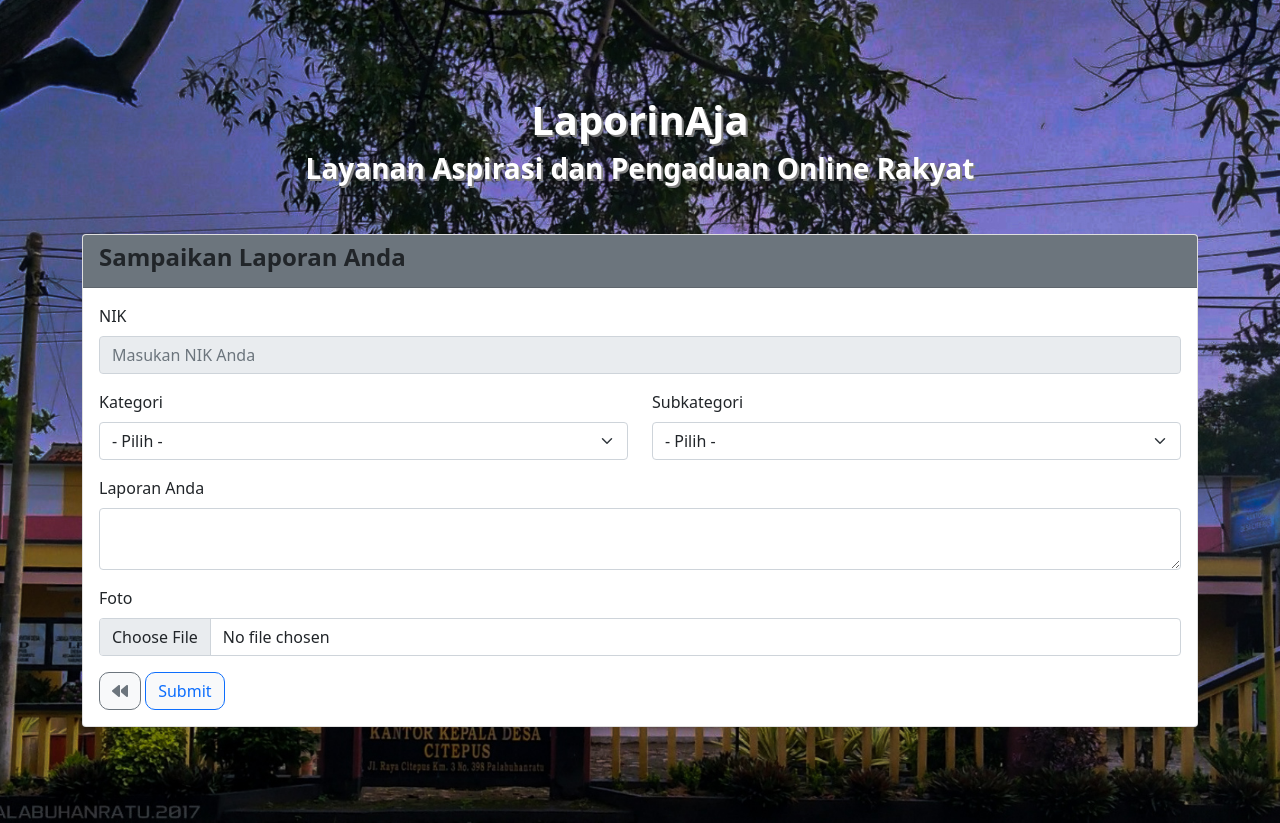
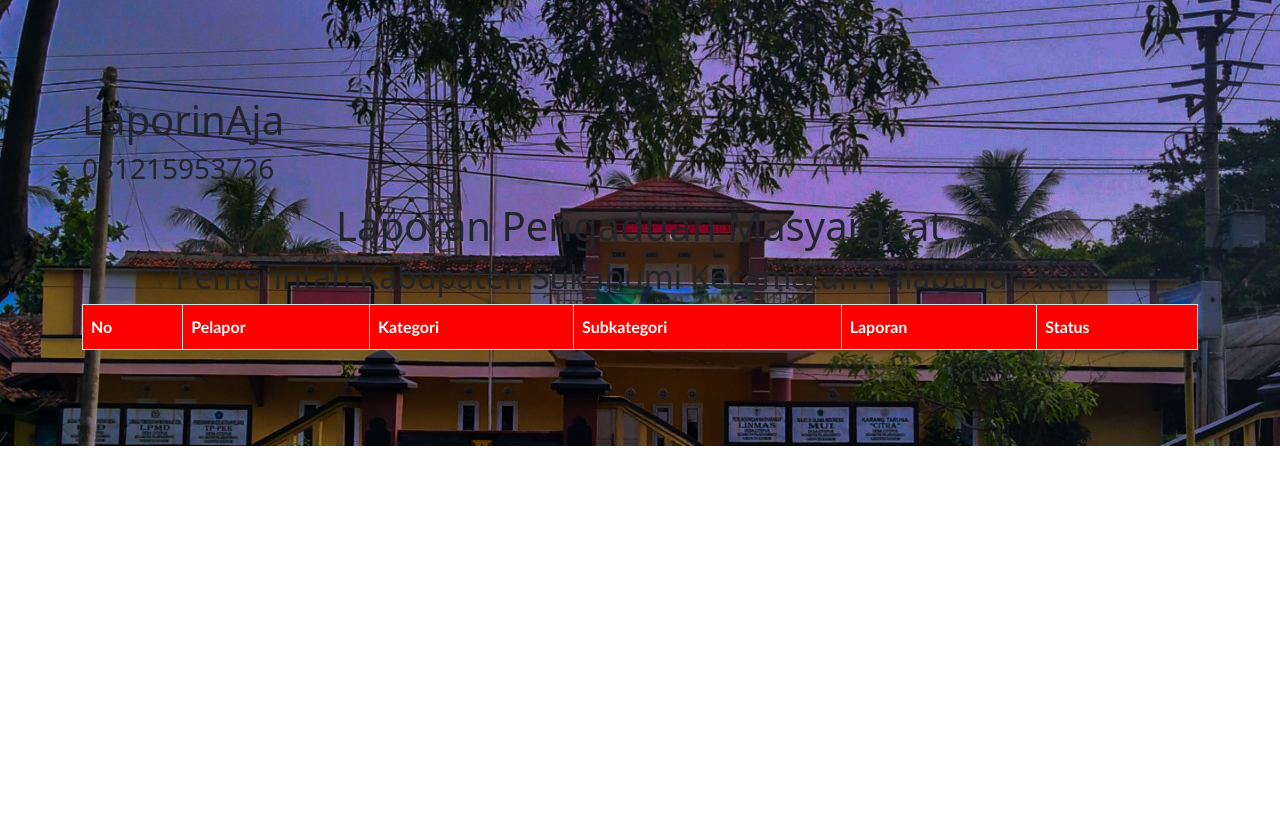
Before and after one commit to baguspradita/LaporinAja, a CodeIgniter app: page /bagus_pengaduan/C_bagusUser/pengaduan in a window 1280 px wide. After the commit the page ends 446 px from the top, so only its background shows below. Run offline with CodeIgniter, Linux system fonts and the light colour scheme; tables that the repository leaves empty or names only in its code hold one stand-in row (values such as "Sample post"); data that the repository does not hold is empty; some libraries are stand-ins or nearby versions.

Commit message:
Update V_bagusPengaduan.php

```diff
--- a/application/views/V_bagusPengaduan.php
+++ b/application/views/V_bagusPengaduan.php
@@ -1,80 +1,110 @@
-<h1 class="text-white fw-bolder text-center " style="text-shadow: 2px 2px grey;">LaporinAja</h1>
-<h3 class="text-white  mb-5 text-center fw-bolder " style="text-shadow: 2px 2px grey;">Layanan Aspirasi dan Pengaduan
-    Online Rakyat
-</h3>
+<!doctype html>
+<html lang="en">
 
-<div class="card mb-5">
-    <div class="card-header bg-secondary">
-        <h4 class="fw-bolder">Sampaikan Laporan Anda</h4>
-    </div>
-    <div class="card-body">
-        <form method="post" action="<?= base_url('C_bagusUser/tambahPengaduan') ?>" enctype="multipart/form-data">
+<head>
+    <meta charset="utf-8">
+    <meta name="viewport" content="width=device-width, initial-scale=1">
+    <title>Laporan Pengaduan</title>
+    <link href="https://cdn.jsdelivr.net/npm/bootstrap@5.3.0-alpha1/dist/css/bootstrap.min.css" rel="stylesheet" integrity="sha384-GLhlTQ8iRABdZLl6O3oVMWSktQOp6b7In1Zl3/Jr59b6EGGoI1aFkw7cmDA6j6gD" crossorigin="anonymous">
+    <link rel="icon" type="image/x-icon" href="<?= base_url('assets/img/logo titel.png') ?>">
 
-            <!-- <div class="mb-3">
-                <label for="tgl_pengaduan" class="form-label">Tanggal Pengaduan</label>
-                <input type="date" class="form-control" id="tgl_pengaduan" name="tgl_pengaduan" aria-describedby="emailHelp">
-            </div> -->
+    <style>
+        #table {
+            font-family: "Trebuchet MS", Arial, Helvetica, sans-serif;
+            border-collapse: collapse;
+            width: 100%;
+        }
 
-            <div class="mb-3">
-                <label for="nik" class="form-label">NIK</label>
-                <input type="number" class="form-control" id="nik" name="nik" placeholder="Masukan NIK Anda" value="<?= $user['nik'] ?>" aria-label="Disabled input example" disabled>
-            </div>
+        #table td,
+        #table th {
+            border: 1px solid #ddd;
+            padding: 8px;
+        }
 
-            <div class="row">
-                <div class="mb-3 col-md-6">
-                    <label for="nik" class="form-label">Kategori</label>
-                    <select name="kategori" class="form form-select" id="kategori">
-                        <option selected>- Pilih -</option>
-                        <?php foreach ($kategori as $k) : ?>
-                            <option value="<?= $k['id'] ?>"><?= $k['kategori'] ?></option>
-                        <?php endforeach; ?>
-                    </select>
-                </div>
+        #table tr:nth-child(even) {
+            background-color: #f2f2f2;
+        }
 
-                <div class="mb-3 col-md-6">
-                    <label for="nik" class="form-label">Subkategori</label>
-                    <select name="subkategori" class="form form-select" id="subkategori">
-                        <option selected>- Pilih -</option>
-                        <?php foreach ($subkategori as $sk) : ?>
-                            <option value="<?= $sk['subkategori_id'] ?>"><?= $sk['subkategori'] ?></option>
-                        <?php endforeach ?>
-                    </select>
-                </div>
-            </div>
+        #table tr:hover {
+            background-color: #ddd;
+        }
 
-            <div class="mb-3">
-                <label for="laporan" class="form-label">Laporan Anda</label>
-                <textarea type="text" class="form-control" id="laporan" name="laporan" placeholder="Ketik Isi Laporan Anda" required> </textarea>
-            </div>
+        #table th {
+            padding-top: 10px;
+            padding-bottom: 10px;
+            text-align: left;
+            background-color: red;
+            color: white;
+        }
 
-            <div class="mb-3">
-                <label for="foto" class="form-label">Foto</label>
-                <input type="file" class="form-control" id="foto" name="foto" required>
-            </div>
+        #footer {
+            text-align: center;
+            margin-top: 100px;
+        }
+    </style>
 
+    <link rel="icon" type="image/x-icon" href="<?= base_url('assets/img/logo titel.png') ?>">
 
-            <a href="<?= base_url('C_bagusUser') ?>"><button type="button" class="btn btn-light btn-outline-secondary" style="border-radius: 10px;"><i class="fa-solid fa-backward"></i></button></a>
+</head>
 
-            <button type="submit" class="btn btn-light btn-outline-primary" style="border-radius: 10px;">Submit</button>
+<body>
+
+    <h1 class="">LaporinAja</h1>
+    <h3 class="mb-3">081215953726</h3>
 
 
 
-        </form>
+    <div style="text-align:center">
+        <h1> Laporan Pengaduan Masyarakat</h1>
+        <h2>Pemerintah Kabupaten Sukabumi Kecamatan Palabuhan Ratu</h2>
+    </div>
+
+    <table id="table" class="mb-5">
+
+        <thead>
+            <tr>
+                <th>No</th>
+                <th>Pelapor</th>
+                <th>Kategori</th>
+                <th>Subkategori</th>
+                <th>Laporan</th>
+                <th>Status</th>
+            </tr>
+        </thead>
+        <tbody>
+            <?php $no = 1;
+            foreach ($pengaduan as $pd) : ?>
+
+                <tr>
+                    <td scope="row"><?= $no++ ?></td>
+                    <td><?= $pd['nama'] ?></td>
+                    <td><?= $pd['kategori'] ?></td>
+                    <td><?= $pd['subkategori'] ?></td>
+                    <td><?= $pd['isi_laporan'] ?></td>
+                    <td>
+
+                        <?php
+                        if ($pd['status'] == '0') {
+                            echo 'Belum di tanggapi';
+                        } else if ($pd['status'] == 'proses') {
+                            echo 'Proses';
+                        } else if ($pd['status'] == 'selesai') {
+                            echo 'Selsai';
+                        }
+                        ?>
+
+                    </td>
+
+                </tr>
+            <?php endforeach;  ?>
 
 
+        </tbody>
+    </table>
+
+    <script src="https://cdn.jsdelivr.net/npm/bootstrap@5.3.0-alpha1/dist/js/bootstrap.bundle.min.js" integrity="sha384-w76AqPfDkMBDXo30jS1Sgez6pr3x5MlQ1ZAGC+nuZB+EYdgRZgiwxhTBTkF7CXvN" crossorigin="anonymous">
+    </script>
+</body>
 
 
-
-
-
-
-
-
-
-
-
-
-
-    </div>
-
-</div>
+</html>
```
